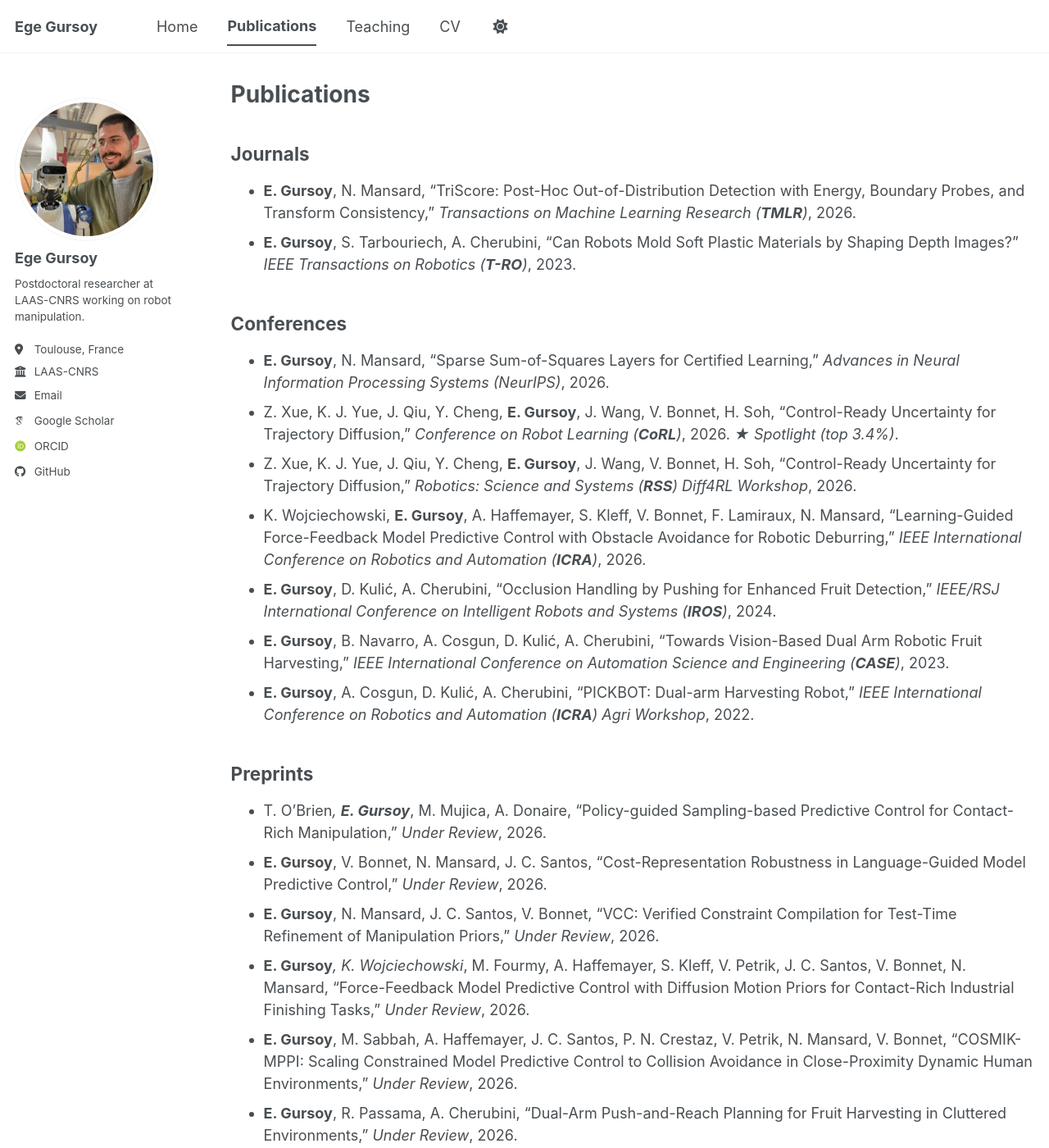
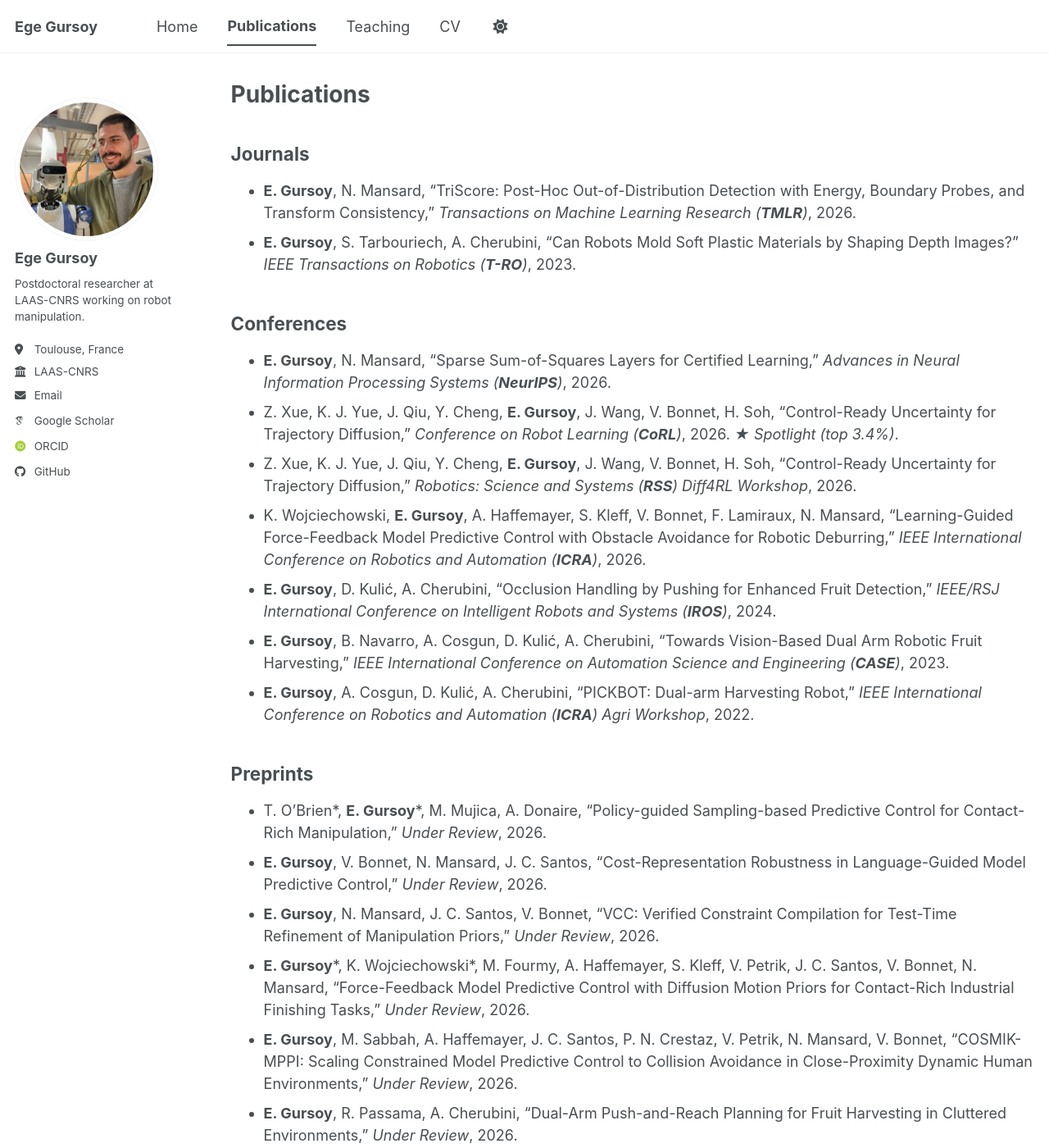
Before and after one commit to gursoyege/gursoyege.github.io, a Jekyll site: the page built from _pages/publications.md, in a window 1280 px wide and 1400 px high. Shown: the whole window at 82% size. Built offline with Jekyll 4.4.1, drawn with Linux system fonts in a browser that asks for light colours; some web fonts are replaced; a script bundle is joined from its source files by our own code; library files that are not in the unit come from our copies.

```diff
--- a/_pages/publications.md
+++ b/_pages/publications.md
@@ -13,7 +13,7 @@ author_profile: true
 
 ## Conferences
 
-- **E. Gursoy**, N. Mansard, "Sparse Sum-of-Squares Layers for Certified Learning," *Advances in Neural Information Processing Systems (NeurIPS)*, 2026.
+- **E. Gursoy**, N. Mansard, "Sparse Sum-of-Squares Layers for Certified Learning," *Advances in Neural Information Processing Systems (**NeurIPS**)*, 2026.
 - Z. Xue, K. J. Yue, J. Qiu, Y. Cheng, **E. Gursoy**, J. Wang, V. Bonnet, H. Soh, "Control-Ready Uncertainty for Trajectory Diffusion," *Conference on Robot Learning (**CoRL**)*, 2026. *★ Spotlight (top 3.4%)*.
 - Z. Xue, K. J. Yue, J. Qiu, Y. Cheng, **E. Gursoy**, J. Wang, V. Bonnet, H. Soh, "Control-Ready Uncertainty for Trajectory Diffusion," *Robotics: Science and Systems (**RSS**) Diff4RL Workshop*, 2026.
 - K. Wojciechowski, **E. Gursoy**, A. Haffemayer, S. Kleff, V. Bonnet, F. Lamiraux, N. Mansard, "Learning-Guided Force-Feedback Model Predictive Control with Obstacle Avoidance for Robotic Deburring," *IEEE International Conference on Robotics and Automation (**ICRA**)*, 2026.
@@ -23,10 +23,10 @@ author_profile: true
 
 ## Preprints
 
-- T. O'Brien*, **E. Gursoy***, M. Mujica, A. Donaire, "Policy-guided Sampling-based Predictive Control for Contact-Rich Manipulation," *Under Review*, 2026.
+- T. O'Brien\*, **E. Gursoy**\*, M. Mujica, A. Donaire, "Policy-guided Sampling-based Predictive Control for Contact-Rich Manipulation," *Under Review*, 2026.
 - **E. Gursoy**, V. Bonnet, N. Mansard, J. C. Santos, "Cost-Representation Robustness in Language-Guided Model Predictive Control," *Under Review*, 2026.
 - **E. Gursoy**, N. Mansard, J. C. Santos, V. Bonnet, "VCC: Verified Constraint Compilation for Test-Time Refinement of Manipulation Priors," *Under Review*, 2026.
-- **E. Gursoy***, K. Wojciechowski*, M. Fourmy, A. Haffemayer, S. Kleff, V. Petrik, J. C. Santos, V. Bonnet, N. Mansard, "Force-Feedback Model Predictive Control with Diffusion Motion Priors for Contact-Rich Industrial Finishing Tasks," *Under Review*, 2026.
+- **E. Gursoy**\*, K. Wojciechowski\*, M. Fourmy, A. Haffemayer, S. Kleff, V. Petrik, J. C. Santos, V. Bonnet, N. Mansard, "Force-Feedback Model Predictive Control with Diffusion Motion Priors for Contact-Rich Industrial Finishing Tasks," *Under Review*, 2026.
 - **E. Gursoy**, M. Sabbah, A. Haffemayer, J. C. Santos, P. N. Crestaz, V. Petrik, N. Mansard, V. Bonnet, "COSMIK-MPPI: Scaling Constrained Model Predictive Control to Collision Avoidance in Close-Proximity Dynamic Human Environments," *Under Review*, 2026.
 - **E. Gursoy**, R. Passama, A. Cherubini, "Dual-Arm Push-and-Reach Planning for Fruit Harvesting in Cluttered Environments," *Under Review*, 2026.
 - **E. Gursoy**, A. Cosgun, D. Kulić, A. Cherubini, "Two Arms, One Goal: Reproducible Dual-Arm Robotic Fruit Harvesting," *Under Review*, 2026.
```
